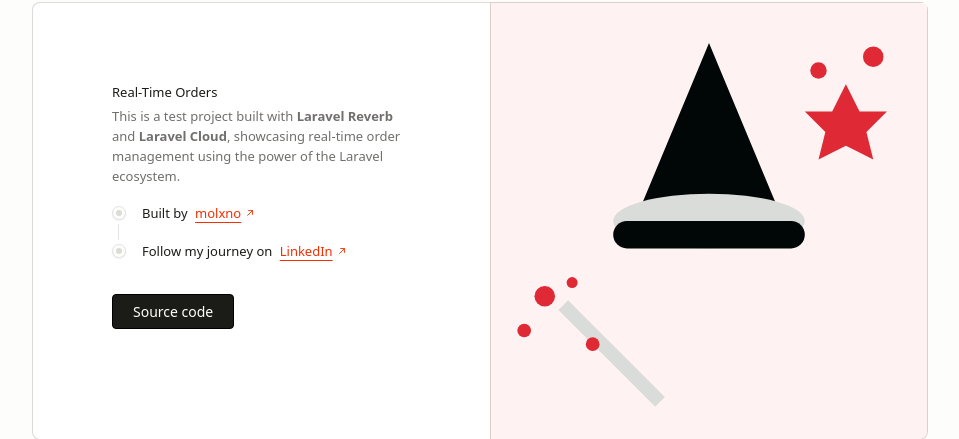
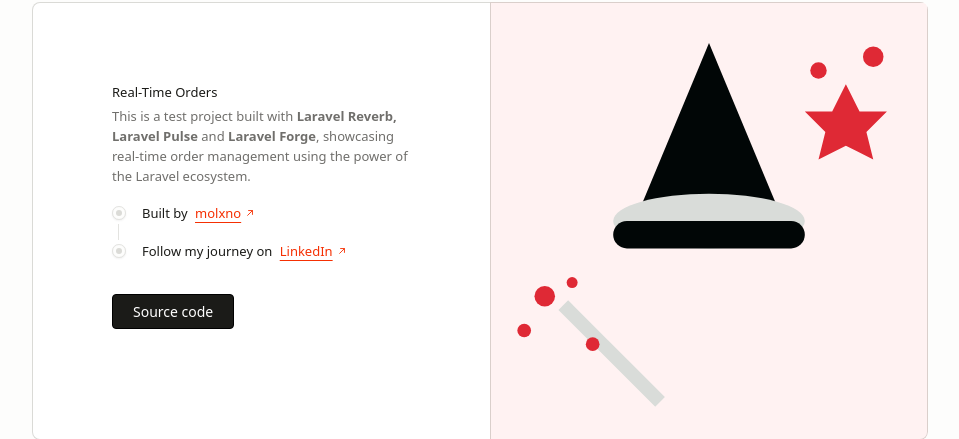
Before and after one commit to molxno/real-time-orders, a Laravel app: page / in a window 1280 px wide. Shown: the part 164-603 px from the top of the page, without its empty margins (160-1119 px from the left). Run offline with Laravel 12, Linux system fonts and the light colour scheme; parts of the project's set-up code (start-up, migrations or seed data) failed here and were passed over; some libraries are stand-ins or nearby versions; some web fonts are replaced.

Commit message:
Update copy

```diff
--- a/resources/views/welcome.blade.php
+++ b/resources/views/welcome.blade.php
@@ -1799,7 +1799,7 @@
             class="text-[13px] leading-[20px] flex-1 p-6 pb-12 lg:p-20 bg-white dark:bg-[#161615] dark:text-[#EDEDEC] shadow-[inset_0px_0px_0px_1px_rgba(26,26,0,0.16)] dark:shadow-[inset_0px_0px_0px_1px_#fffaed2d] rounded-es-lg rounded-ee-lg lg:rounded-ss-lg lg:rounded-ee-none">
             <h1 class="mb-1 font-medium">Real-Time Orders</h1>
             <p class="mb-2 text-[#706f6c] dark:text-[#A1A09A]">This is a test project built with <strong>Laravel
-                    Reverb</strong> and <strong>Laravel Cloud</strong>, showcasing real-time order management using the
+                    Reverb, Laravel Pulse</strong> and <strong>Laravel Forge</strong>, showcasing real-time order management using the
                 power of the Laravel ecosystem.</p>
             <ul class="flex flex-col mb-4 lg:mb-6">
                 <li class="flex items-center gap-4 py-2 relative before:border-l before:border-[#e3e3e0] dark:before:border-[#3E3E3A] before:top-1/2 before:bottom-0 before:left-[0.4rem] before:absolute">
```
